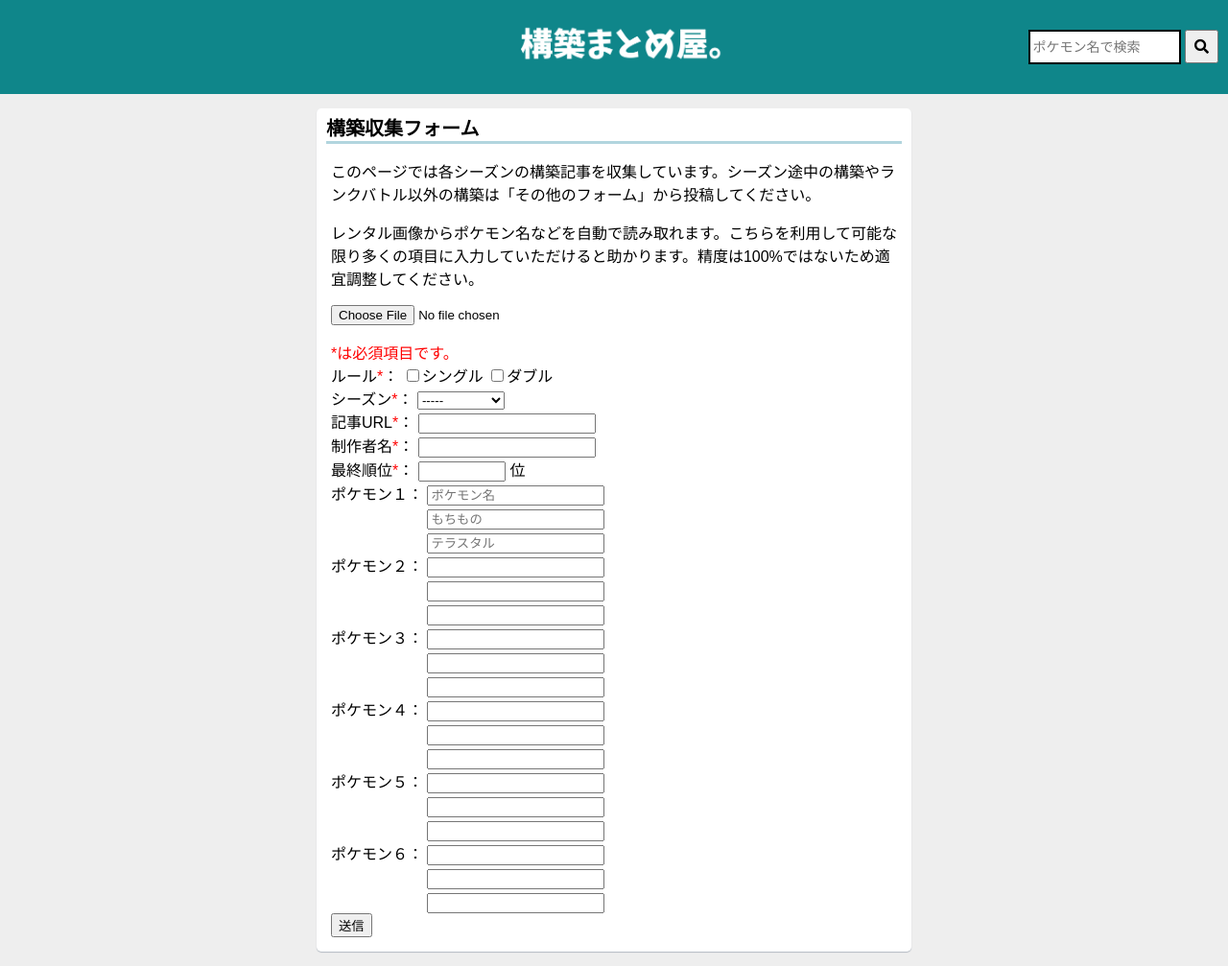
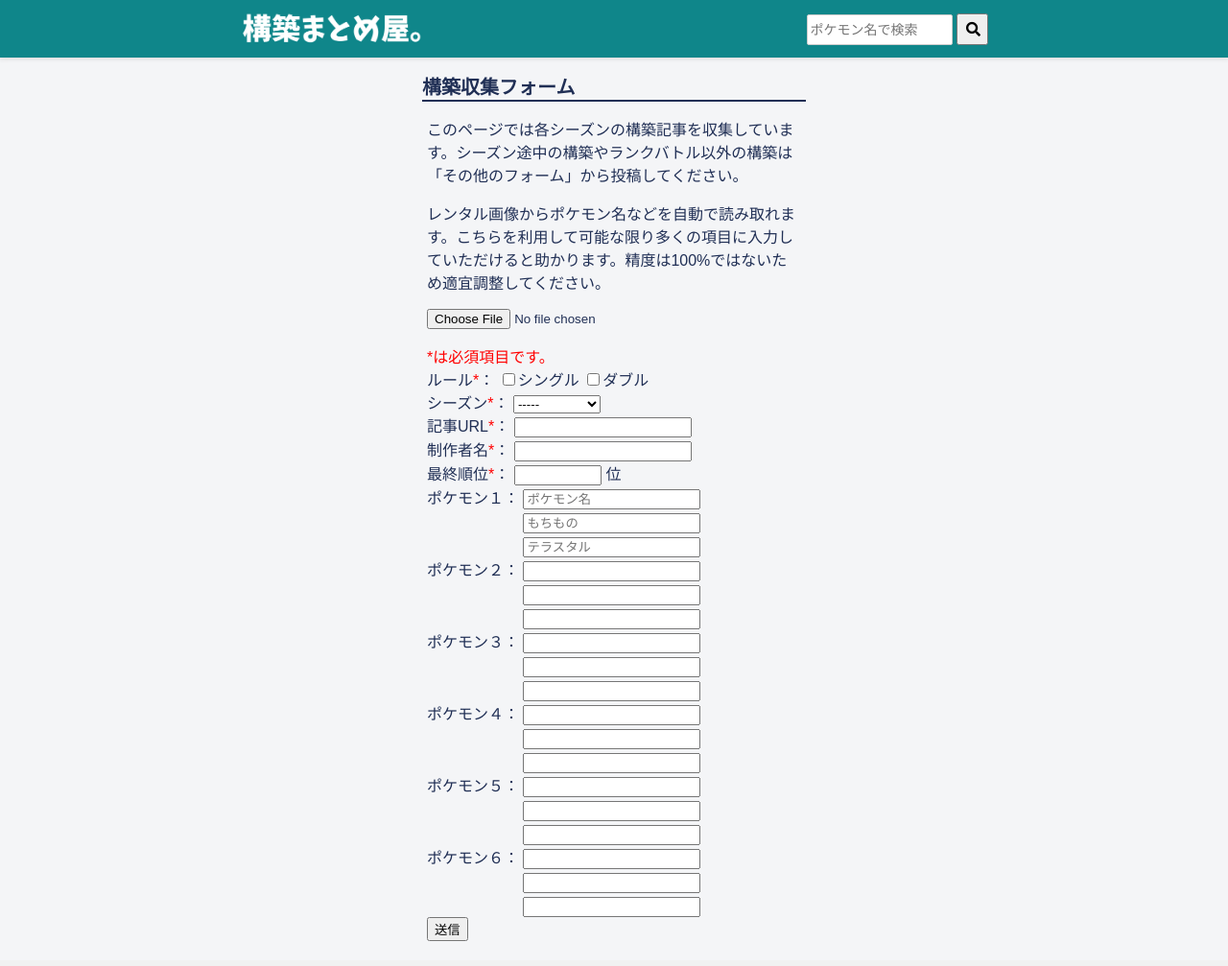
Before and after one commit to amemiya-sou/hayu, a Flask app: page / in a window 1280 px wide. Shown: the whole page at 96% size. After the commit the page ends 981 px from the top, so only its background shows below. Run offline with Flask 3, Linux system fonts and the light colour scheme; some libraries are stand-ins or nearby versions.

Commit message:
Add files via upload

```diff
--- a/static/style.css
+++ b/static/style.css
@@ -1,45 +1,3 @@
-body {
-  font-family: 'Arial', sans-serif;
-  margin: 0;
-  padding: 0;
-  background-color: #EEEEEE;
-}
-
-header {
-  background-color: #0F868A;
-  display: flex;
-  justify-content: center;
-  align-items: center;
-  position: relative;
-  padding: 5px;
-}
-
-.header_img {
-  width: 225px;
-  height: auto;
-  margin-bottom: -3px;
-}
-
-#search-bar {
-  position: absolute;
-  right: 10px;
-}
-
-#search-input {
-  width: 150px;
-  height: 30px;
-  font-size: 14px;
-  padding-left: 3px;
-  border: solid black 2px;
-  outline: none;
-}
-
-#search-icon {
-  height: 35px;
-  width: 35px;
-  font-size: 15px;
-}
-
 .red-background {
   background-color: #ff7a7a;
 }
@@ -65,27 +23,7 @@ header {
   margin: 5px;
 }
 
-.fruit-tart {
-  display: flex;
-  align-items: start;
-  margin-bottom: 15px;
-  flex-wrap: wrap;
-  justify-content: center;
-}
-
-.tart {
-  box-shadow: rgba(9, 30, 66, 0.25) 0px 1px 1px;
-  background-color: #fff;
-  width: 100%;
-  margin: 0px 5px;
-  margin-top: 15px;
-  max-width: 600px;
-  border-radius: 5px;
-  padding: 10px;
-  padding-top: 5px;
-}
-
-.tart img {
+.content img {
   display: block;
   margin: 0 auto;
   width: 100%;
@@ -134,3 +72,262 @@ h2 {
   margin: 0px;
   font-size: 20px;
 }
+
+body {
+  font-family: 'Arial', sans-serif;
+  margin: 0;
+  padding: 0;
+  color: #202f55;
+  background-color: #f4f5f7;
+}
+
+a {
+  text-decoration: none;
+  color: inherit;
+}
+
+#top {
+  background-color: #0F868A;
+  height: 60px;
+  box-shadow: 0px 0px 5px 1px #d6d6d6;
+}
+
+header {
+  display: flex;
+  align-items: center;
+  position: relative;
+  height: 60px;
+  max-width: 800px;
+  margin: 0 auto;
+}
+
+#header_img {
+  width: 200px;
+  height: auto;
+  margin-bottom: -4px;
+}
+
+#search-bar {
+  position: absolute;
+  right: 10px;
+}
+
+#search-input {
+  width: 145px;
+  height: 28px;
+  font-size: 14px;
+  padding-left: 3px;
+  border-radius: 2px;
+  border: solid #ccc 1px;
+  outline: none;
+}
+
+#search-icon {
+  height: 33px;
+  width: 33px;
+  font-size: 15px;
+}
+
+#container {
+  display: flex;
+  flex-wrap: wrap;
+  justify-content: center;
+  align-items: start;
+  margin: 0 auto;
+  margin-top: 10px;
+  margin-bottom: 10px;
+  max-width: 820px;
+}
+
+.content {
+  width: 100%;
+  margin: 5px;
+  max-width: 400px;
+}
+
+h2 {
+  border-bottom: 2px solid;
+  margin-top: 0px;
+  margin-bottom: 0px;
+  font-size: 20px;
+}
+
+.text-links {
+  margin: 5px;
+  list-style: none;
+  padding-left: 0;
+}
+
+.text-links li {
+  border-bottom: 1px solid #ccc;
+  padding-left: 0;
+  margin-left: 0;
+}
+
+.text-links li:last-child {
+  border-bottom: 0px;
+  margin-bottom: 0;
+}
+
+.container {
+  position: relative;
+  flex-grow: 0;
+  margin: -10px 0px 10px -5px;
+}
+
+.pokemon {
+  width: 50px;
+  height: auto;
+}
+
+/*アイテムの画像*/
+.item {
+  width: 25px;
+  height: auto;
+  position: absolute;
+  bottom: 0px;
+  left: 55%;
+}
+
+#riri {
+  padding: 0px 5px;
+  margin-top: 0px;
+  margin-bottom: -1px;
+}
+
+#hoho {
+  padding-left: 0;
+}
+
+.set {
+  display: flex;
+  justify-content: flex-start;
+  margin: 0 auto;
+  width: 100%;
+}
+
+.pokemon_2 {
+  width: 50px;
+  height: auto;
+  margin-right: -10px;
+  margin-top: -8px;
+}
+
+.page_container {
+  display: flex;
+}
+
+.chiko {
+  border: none;
+  background-color: #FFF;
+  font-size: 16px;
+  padding-left: 0px;
+  margin-left: 0px;
+}
+
+#under {
+  text-decoration: underline;
+}
+
+.button-container {
+  display: flex;
+  align-items: flex-end;
+  margin: 10px 0px;
+}
+
+.right {
+  margin-left: auto;
+}
+
+#botan1 {
+  background-color: #007fff;
+  color: #fff;
+  border: solid gray 1px;
+  width: 50px;
+  height: 30.901699437495px;
+  font-size: 15px;
+  border-radius: 2px;
+  line-height: 1;
+}
+
+#botan2 {
+  background-color: #ed5d51;
+  color: #fff;
+  border: solid gray 1px;
+  width: 50px;
+  height: 30.901699437495px;
+  font-size: 15px;
+  border-radius: 2px;
+  line-height: 1;
+  margin-right: 5px;
+}
+
+#botan3 {
+  border: solid gray 1px;
+  width: 105px;
+  height: 30.901699437495px;
+  font-size: 15px;
+  border-radius: 2px;
+  line-height: 1;
+  text-align: center;
+  margin-right: 5px;
+}
+
+#botan4 {
+  border: solid gray 1px;
+  width: 63.75px;
+  height: 30.901699437495px;
+  font-size: 15px;
+  border-radius: 2px;
+  line-height: 1;
+  text-align: center;
+}
+
+.title {
+  text-decoration: none;
+  color: inherit;
+}
+
+.title:hover {
+  font-weight: bold;
+}
+
+#sort_container {
+  display: flex;
+}
+
+#link {
+  color: #007fff;
+  word-wrap: break-word;
+}
+
+.message {
+  margin: 10px;
+}
+
+.youtube {
+  width: 22px;
+  height: auto;
+  position: relative;
+  top: 1px;
+  left: 4px;
+}
+
+.external {
+  color: inherit;
+  text-decoration: none;
+  background: linear-gradient(transparent 85%, #b2d5de 85%);
+}
+
+.external_img {
+  width: 25px;
+  height: auto;
+  margin-bottom: -4px;
+  margin-left: -2px;
+}
+
+.packages {
+  background-color: #FFF;
+  box-shadow: 0px 0px 5px 1px #d6d6d6;
+  margin-bottom: 10px;
+}
--- a/templates/index.html
+++ b/templates/index.html
@@ -23,24 +23,23 @@
         <circle class="path" fill="none" stroke-width="6" stroke-linecap="round" cx="33" cy="33" r="30"></circle>
     </svg>
 
+    <div id="top">
         <header>
-        <h1>
             <a href="index.php">
-                <img src="{{ url_for('static', filename='matomeyapoke.png') }}" class="header_img">
+                <img src="{{ url_for('static', filename='matomeyapoke.png') }}" id="header_img">
             </a>
-        </h1>
-        <form id="search-bar" action="https://matomeyapoke.com/" method="get">
-            <input type="text" id="search-input" class="pokemon_input" name="pokemon0" autocomplete="off"
-                placeholder="ポケモン名で検索">
+            <form id="search-bar" action="search.php" method="get">
+                <input type="text" id="search-input" autocomplete="off" placeholder="ポケモン名で検索">
                 <button type="submit" id="search-icon">
                     <i class="fas fa-search fa-fw"></i>
                 </button>
             </form>
         </header>
+    </div>
 
-    <div class="fruit-tart">
-        <div class="tart">
-            <h2 style="border-bottom: 3px solid #b2d5de;">構築収集フォーム</h2>
+    <div id="container">
+        <div class="content">
+            <h2>構築収集フォーム</h2>
             <div class="package">
                 <div id="form">
                     <p>このページでは各シーズンの構築記事を収集しています。シーズン途中の構築やランクバトル以外の構築は「その他のフォーム」から投稿してください。</p>
```
Also changed, not shown: templates/result.html (+7 -8 lines). Lines whose indentation alone changed are shown as unchanged.
